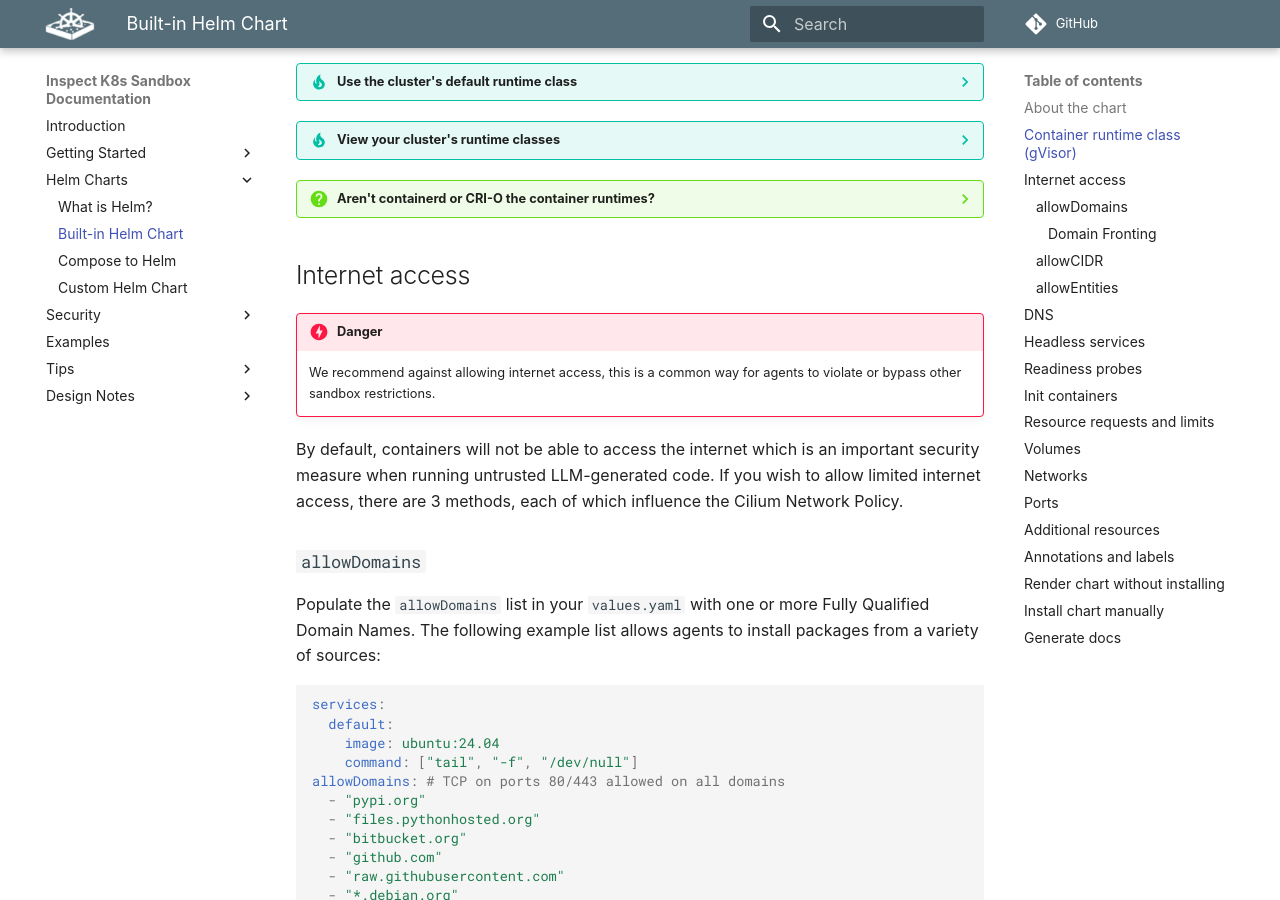
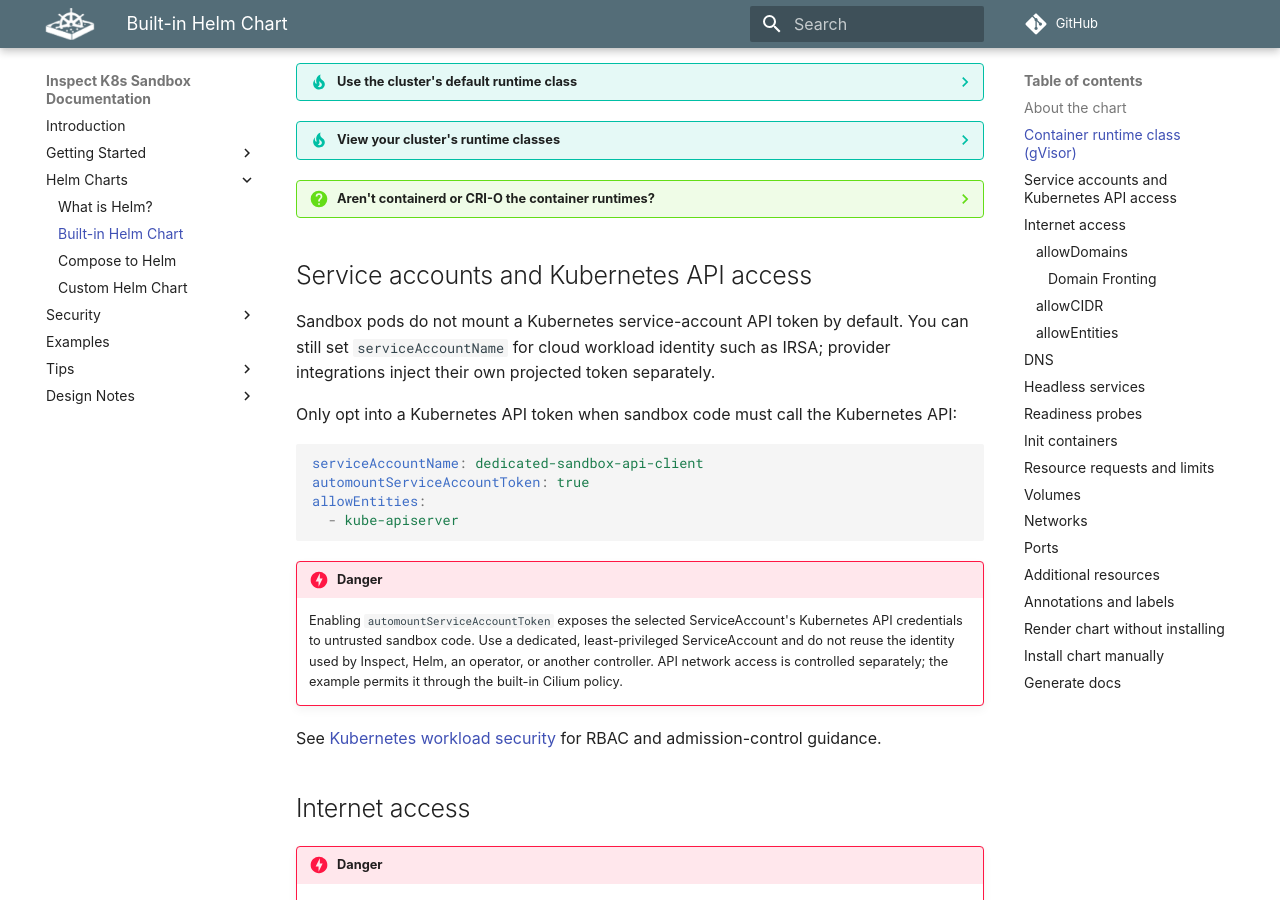
Before and after one commit to UKGovernmentBEIS/inspect_k8s_sandbox, an MkDocs documentation site: the page built from docs/docs/helm/built-in-chart.md, in a window 1280 px wide and 900 px high, scrolled down 981 px. Built offline with MkDocs 1.6.1 and Material for MkDocs 9.7.7, drawn with Linux system fonts in a browser that asks for light colours; some web fonts are replaced; comment, search, counter and statistics services are not loaded.

Commit message:
fix: disable sandbox service account token automount
Sandbox pods inherited a Kubernetes API token for the default or configured ServiceAccount.

Disable token automount by default and require an explicit opt-in while preserving provider workload identity such as IRSA.

Add chart and live-cluster regression tests plus guidance on ServiceAccount separation and admission policy.

````diff
--- a/docs/docs/helm/built-in-chart.md
+++ b/docs/docs/helm/built-in-chart.md
@@ -82,6 +82,32 @@ limitations on using gVisor versus `runc`.
     The discussion in this section concerning `runtimeClassName` field on Pod spec is
     about the "lower level" OCI runtimes (like `runc` or `runsc`) which are used to
     actually run the container processes.
+
+## Service accounts and Kubernetes API access
+
+Sandbox pods do not mount a Kubernetes service-account API token by default. You can
+still set `serviceAccountName` for cloud workload identity such as IRSA; provider
+integrations inject their own projected token separately.
+
+Only opt into a Kubernetes API token when sandbox code must call the Kubernetes API:
+
+```yaml
+serviceAccountName: dedicated-sandbox-api-client
+automountServiceAccountToken: true
+allowEntities:
+  - kube-apiserver
+```
+
+!!! danger
+
+    Enabling `automountServiceAccountToken` exposes the selected ServiceAccount's
+    Kubernetes API credentials to untrusted sandbox code. Use a dedicated,
+    least-privileged ServiceAccount and do not reuse the identity used by Inspect,
+    Helm, an operator, or another controller. API network access is controlled
+    separately; the example permits it through the built-in Cilium policy.
+
+See [Kubernetes workload security](../security/kubernetes-workloads.md) for RBAC and
+admission-control guidance.
 
 ## Internet access
 
--- a/docs/mkdocs.yaml
+++ b/docs/mkdocs.yaml
@@ -40,6 +40,7 @@ nav:
     - "Custom Helm Chart": helm/custom-chart.md
   - "Security":
     - "Container Runtime": security/container-runtime.md
+    - "Kubernetes Workloads": security/kubernetes-workloads.md
     - "Network Access": security/network-access.md
   - "Examples": examples.md
   - "Tips":
--- a/src/k8s_sandbox/resources/helm/agent-env/templates/services.yaml
+++ b/src/k8s_sandbox/resources/helm/agent-env/templates/services.yaml
@@ -33,6 +33,7 @@ spec:
       {{- if ne $service.runtimeClassName "CLUSTER_DEFAULT" }}
       runtimeClassName: {{ $service.runtimeClassName | default "gvisor" }}
       {{- end }}
+      automountServiceAccountToken: {{ $.Values.automountServiceAccountToken }}
       {{- if $.Values.serviceAccountName }}
       serviceAccountName: {{ $.Values.serviceAccountName }}
       {{- end }}
--- a/src/k8s_sandbox/resources/helm/agent-env/values.yaml
+++ b/src/k8s_sandbox/resources/helm/agent-env/values.yaml
@@ -155,6 +155,10 @@ annotations: {}
   # inspectTaskName: "task-name"
 # -- A dict of labels to apply to resources within the agent environment.
 labels: {}
+# -- Whether to mount the selected ServiceAccount's Kubernetes API token in sandbox
+# pods. Keep disabled for cloud workload identity such as IRSA, which injects a
+# provider-specific token separately.
+automountServiceAccountToken: false
 # -- Service account name. When set, a ServiceAccount is created with this name
 # and pods will use it.
 serviceAccountName: null
````
Also changed, not shown: docs/docs/security/kubernetes-workloads.md (added, +34 -0 lines), CHANGELOG.md, src/k8s_sandbox/resources/helm/agent-env/README.md, 3 other files.
